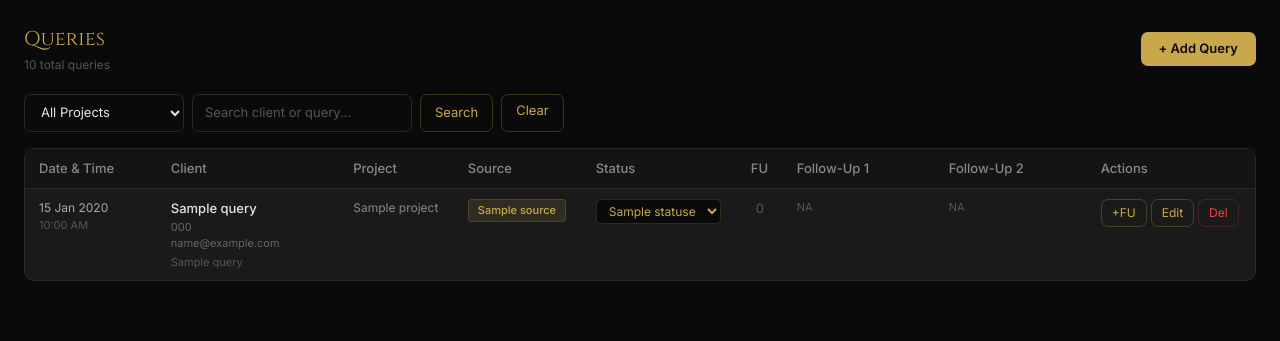
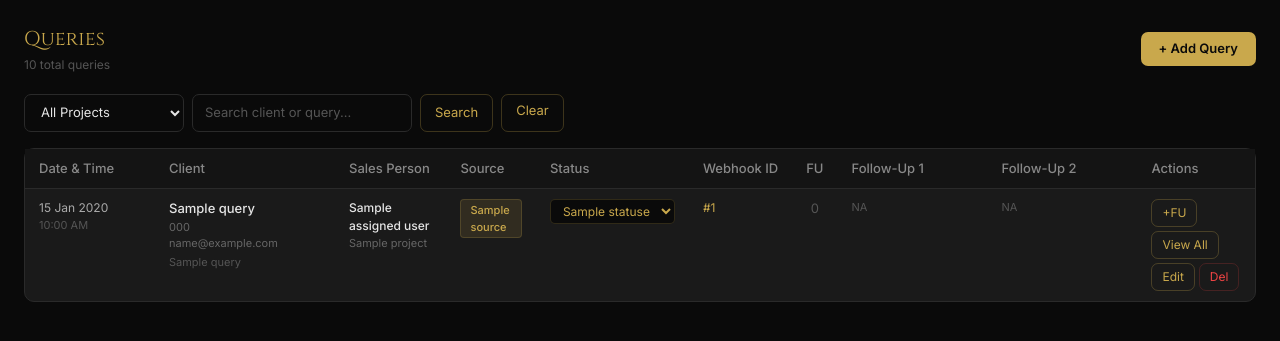
Before and after one commit to dhdev19/legacy-hub-crm, a FastAPI app: template app/templates/admin/dashboard.html in a window 1280 px wide. Shown: the top 341 px of the page. Run offline with FastAPI, Linux system fonts and the light colour scheme; the template is opened without the code that fills it: most values are stand-ins (such as "Sample title", 1, 10 or a date in 2020); some libraries are stand-ins or nearby versions.

Commit message:
View all data

```diff
--- a/app/models/query.py
+++ b/app/models/query.py
@@ -15,6 +15,7 @@ class Query(Base):
     source_id = Column(Integer, ForeignKey("sources.id"), nullable=True)
     status_id = Column(Integer, ForeignKey("statuses.id"), nullable=True)
     assigned_to = Column(Integer, ForeignKey("users.id"), nullable=True)
+    webhook_id = Column(Integer, ForeignKey("webhook_data.id"), nullable=True)
     is_deleted = Column(Integer, default=0)
     created_at = Column(DateTime, server_default=func.now())
     updated_at = Column(DateTime, server_default=func.now(), onupdate=func.now())
@@ -23,4 +24,5 @@ class Query(Base):
     source = relationship("Source")
     status = relationship("Status")
     assigned_user = relationship("User", back_populates="assigned_queries", foreign_keys=[assigned_to])
+    webhook = relationship("WebhookData")
     followups = relationship("FollowUp", back_populates="query", order_by="FollowUp.follow_up_dt")
--- a/app/templates/admin/dashboard.html
+++ b/app/templates/admin/dashboard.html
@@ -40,9 +40,10 @@
                 <tr>
                     <th style="min-width:130px;">Date & Time</th>
                     <th style="min-width:180px;">Client</th>
-                    <th>Project</th>
+                    <th>Sales Person</th>
                     <th>Source</th>
                     <th style="min-width:140px;">Status</th>
+                    <th>Webhook ID</th>
                     <th>FU</th>
                     <th style="min-width:150px;">Follow-Up 1</th>
                     <th style="min-width:150px;">Follow-Up 2</th>
@@ -64,7 +65,14 @@
                         {% if query.email != 'NA' %}<div style="color:#666;font-size:11px;">{{ query.email }}</div>{% endif %}
                         <div style="color:#555;font-size:11px;margin-top:2px;">{{ query.query_name }}</div>
                     </td>
-                    <td style="font-size:12px;color:#888;">{{ query.project.name if query.project else '<span style="color:#555;">—</span>' | safe }}</td>
+                    <td style="font-size:12px;color:#888;">
+                        {% if query.assigned_user %}
+                            <div style="color:#E5E5E5;font-weight:500;">{{ query.assigned_user.name }}</div>
+                            {% if query.project %}<div style="color:#666;font-size:11px;">{{ query.project.name }}</div>{% endif %}
+                        {% else %}
+                            <span style="color:#C9A84C;">Unassigned</span>
+                        {% endif %}
+                    </td>
                     <td>{% if query.source %}<span class="badge badge-gold">{{ query.source.name }}</span>{% else %}<span style="color:#555;">—</span>{% endif %}</td>
                     <td>
                         <form method="post" action="/admin/query/status/{{ query.id }}" class="status-form">
@@ -75,6 +83,13 @@
                                 {% endfor %}
                             </select>
                         </form>
+                    </td>
+                    <td style="font-size:12px;color:#666;">
+                        {% if query.webhook_id %}
+                            <a href="/admin/webhook-review/{{ query.webhook_id }}" target="_blank" style="color:#C9A84C;text-decoration:none;">#{{ query.webhook_id }}</a>
+                        {% else %}
+                            <span style="color:#555;">—</span>
+                        {% endif %}
                     </td>
                     <td style="text-align:center;">
                         {% if fus|length > 0 %}
@@ -99,6 +114,9 @@
                     <td>
                         <div style="display:flex;gap:4px;flex-wrap:wrap;">
                             <button onclick="openFuModal({{ query.id }}, '/admin')" class="btn-outline btn-sm" title="Add Follow-up">+FU</button>
+                            {% if query.webhook_id %}
+                            <button onclick="viewAllData({{ query.id }}, {{ query.webhook_id }})" class="btn-outline btn-sm" title="View All Data">View All</button>
+                            {% endif %}
                             <a href="/admin/query/edit/{{ query.id }}" class="btn-outline btn-sm">Edit</a>
                             <button onclick="confirmDelete({{ query.id }}, '{{ query.query_name | replace("'", "\\'") }}')" class="btn-danger btn-sm">Del</button>
                         </div>
@@ -106,7 +124,7 @@
                 </tr>
                 {% if fus|length > 2 %}
                 <tr id="fu-{{ query.id }}" class="fu-expand" style="display:none;">
-                    <td colspan="9" style="padding:0;">
+                    <td colspan="10" style="padding:0;">
                         {% for fu in fus[2:] %}
                         <div class="fu-item">
                             <span style="color:#C9A84C;">FU {{ loop.index + 2 }}:</span>
@@ -152,6 +170,19 @@
         </form>
     </div>
 </div>
+
+<!-- View All Data Modal -->
+<div id="viewAllDataModal" class="modal-overlay" style="display:none;">
+    <div class="modal-box" style="max-width:600px;">
+        <div class="modal-title">Complete Webhook Data</div>
+        <div id="viewAllDataContent" style="max-height:500px;overflow-y:auto;">
+            <!-- Content loaded via JavaScript -->
+        </div>
+        <div style="margin-top:1rem;display:flex;justify-content:flex-end;">
+            <button type="button" onclick="document.getElementById('viewAllDataModal').style.display='none'" class="btn-outline">Close</button>
+        </div>
+    </div>
+</div>
 {% endblock %}
 {% block scripts %}
 <script>
@@ -165,6 +196,34 @@ function confirmDelete(id, name) {
     document.getElementById('deleteQueryForm').action = '/admin/query/delete/' + id;
     document.getElementById('deleteQueryModal').style.display = 'flex';
 }
+function viewAllData(queryId, webhookId) {
+    fetch('/admin/webhook-review/' + webhookId)
+        .then(response => response.json())
+        .then(data => {
+            var content = '<div style="margin-bottom:1rem;">' +
+                '<div style="display:flex;justify-content:space-between;margin-bottom:1rem;padding-bottom:0.5rem;border-bottom:1px solid #2A2A2A;">' +
+                    '<div>' +
+                        '<strong>Query ID:</strong> ' + queryId + '<br>' +
+                        '<strong>Webhook ID:</strong> ' + data.id + '<br>' +
+                        '<strong>Source:</strong> ' + data.source + '<br>' +
+                        '<strong>Status:</strong> ' + (data.is_processed ? 'Processed' : 'Failed') +
+                    '</div>' +
+                    '<div>' +
+                        '<strong>Created:</strong> ' + new Date(data.created_at).toLocaleString() +
+                    '</div>' +
+                '</div>' +
+                (data.error_message ? '<div style="margin-bottom:1rem;"><strong>Error:</strong><br><pre style="color:#ef4444;background:#1a1a1a;padding:0.5rem;border-radius:4px;font-size:12px;">' + data.error_message + '</pre></div>' : '') +
+                '<div><strong>Complete JSON Data:</strong></div>' +
+                '<pre style="background:#1a1a1a;padding:1rem;border-radius:4px;font-size:12px;overflow-x:auto;white-space:pre-wrap;">' + JSON.stringify(JSON.parse(data.raw_data), null, 2) + '</pre>' +
+            '</div>';
+            document.getElementById('viewAllDataContent').innerHTML = content;
+            document.getElementById('viewAllDataModal').style.display = 'flex';
+        })
+        .catch(error => {
+            console.error('Error:', error);
+            alert('Error loading webhook data');
+        });
+}
 document.querySelectorAll('.modal-overlay').forEach(m => {
     m.addEventListener('click', function(e) { if (e.target === this) this.style.display = 'none'; });
 });
```
Also changed, not shown: app/routers/webhook.py (+18 -8 lines), app/services/webhook_service.py (+8 -4 lines), app/templates/admin/projects.html (+24 -2 lines).
